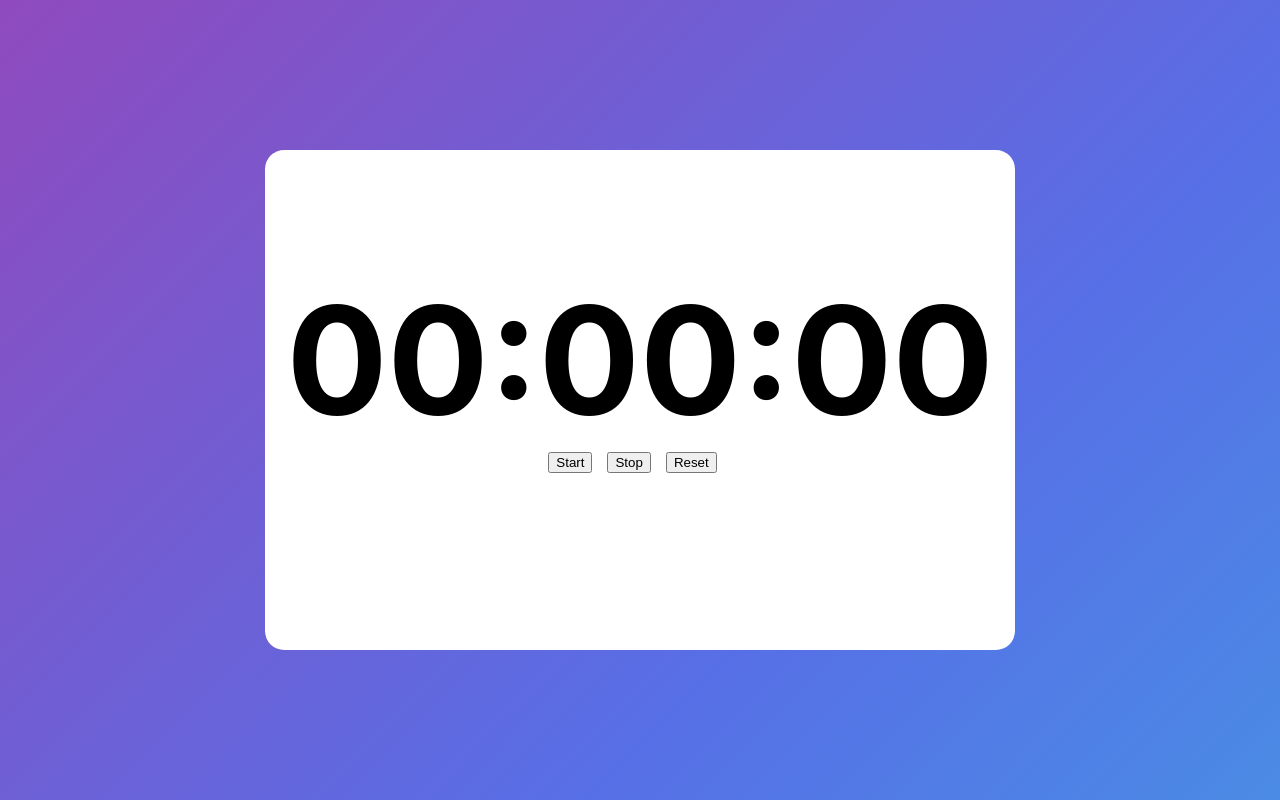
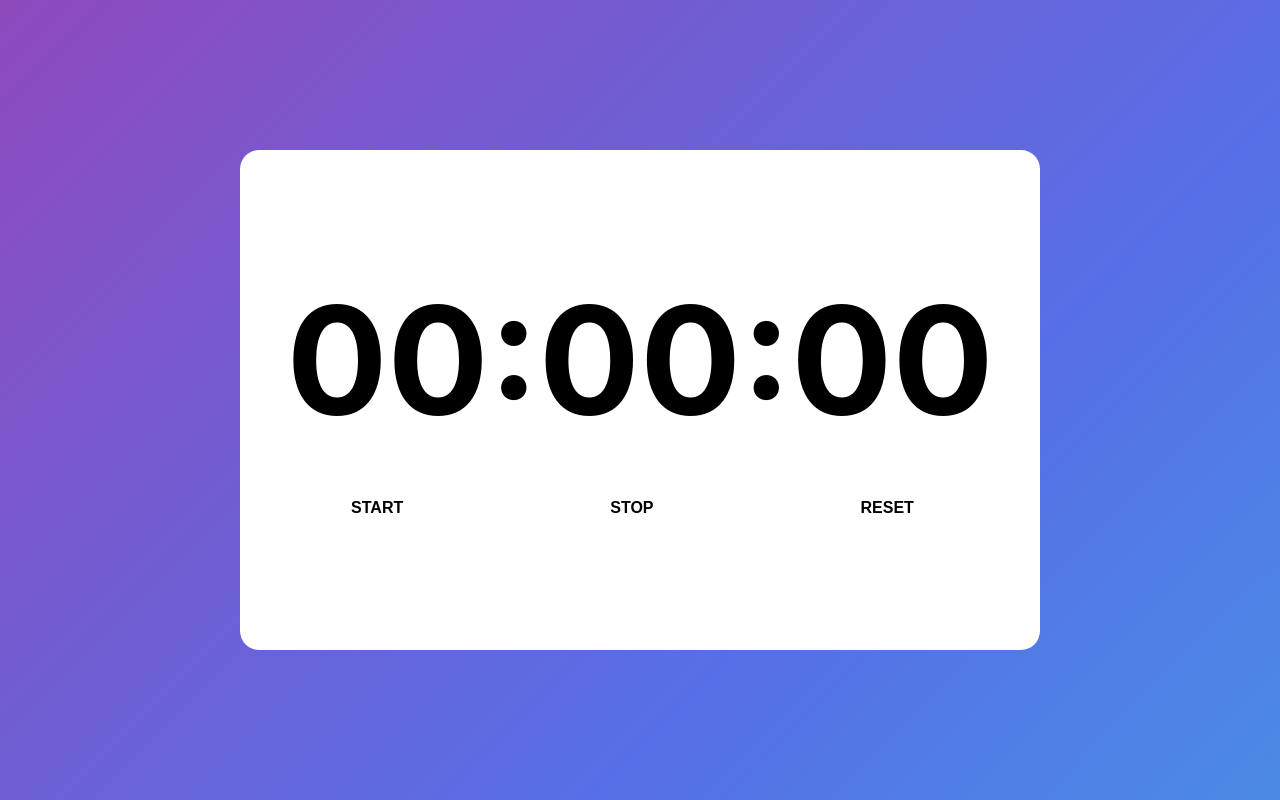
Before and after one commit to OgongSii/OgongSii_FrontEnd_V1, a React (Create React App) app: page / in a window 1280 px wide. Built offline with nearby package versions, Linux system fonts and the light colour scheme.

Commit message:
timer
ㅅㅣㅂㅏㄹ ㄱㅓㅇㅡㅣ ㄲㅡㅌㄴㅐㅆㄷㅏ.

```diff
--- a/src/Timer.css
+++ b/src/Timer.css
@@ -0,0 +1,32 @@
+button,
+button::after {
+  -webkit-transition: all 0.3s;
+	-moz-transition: all 0.3s;
+  -o-transition: all 0.3s;
+	transition: all 0.3s;
+}
+
+button {
+  background: none;
+  cursor: pointer;
+  border: none;
+  color: black;
+  display: block;
+  font-size: 16px;
+  font-weight: bold;
+  margin: 1em auto;
+  padding: 2em 6em;
+  position: relative;
+  text-transform: uppercase;
+}
+
+button:hover {
+  color:transparent;
+  background: linear-gradient(-45deg,
+  rgba(59,173,227,1) 0%,
+  rgba(87,111,230,1) 25%,
+  rgba(152,68,183,1) 51%,
+  rgba(255,53,127,1) 100%);
+  -webkit-background-clip: text;
+  -webkit-text-fill-color: transparent;
+}
--- a/src/Timer.js
+++ b/src/Timer.js
@@ -1,5 +1,6 @@
 import styled from 'styled-components';
 import React, { useCallback, useEffect, useRef, useState } from 'react';
+import './Timer.css';
 
 const BackGround=styled.div`
     width: 100%;
@@ -26,8 +27,9 @@ const BackGround=styled.div`
 `;
 
 const WhiterBar=styled.div`
+    align-items:center;
     height:500px;
-    width:750px;
+    width:800px;
     background-color:white;
     border-radius:1.2rem;
     margin:50px auto;
@@ -100,9 +102,9 @@ export default function Timer(){
                         currentSeconds < 10 ? `0${currentSeconds}` : currentSeconds}
                     </Font>
 
-                    <Btn onClick={start}>Start</Btn>
-                    <Btn onClick={stop}>Stop</Btn>
-                    <Btn onClick={reset}>Reset</Btn>
+                    <Btn onClick={start} className='btn-2'>Start</Btn>
+                    <Btn onClick={stop} className='btn-2'>Stop</Btn>
+                    <Btn onClick={reset} className='btn-2'>Reset</Btn>
                 </TextSet>
             </WhiterBar>
         </BackGround>
```
